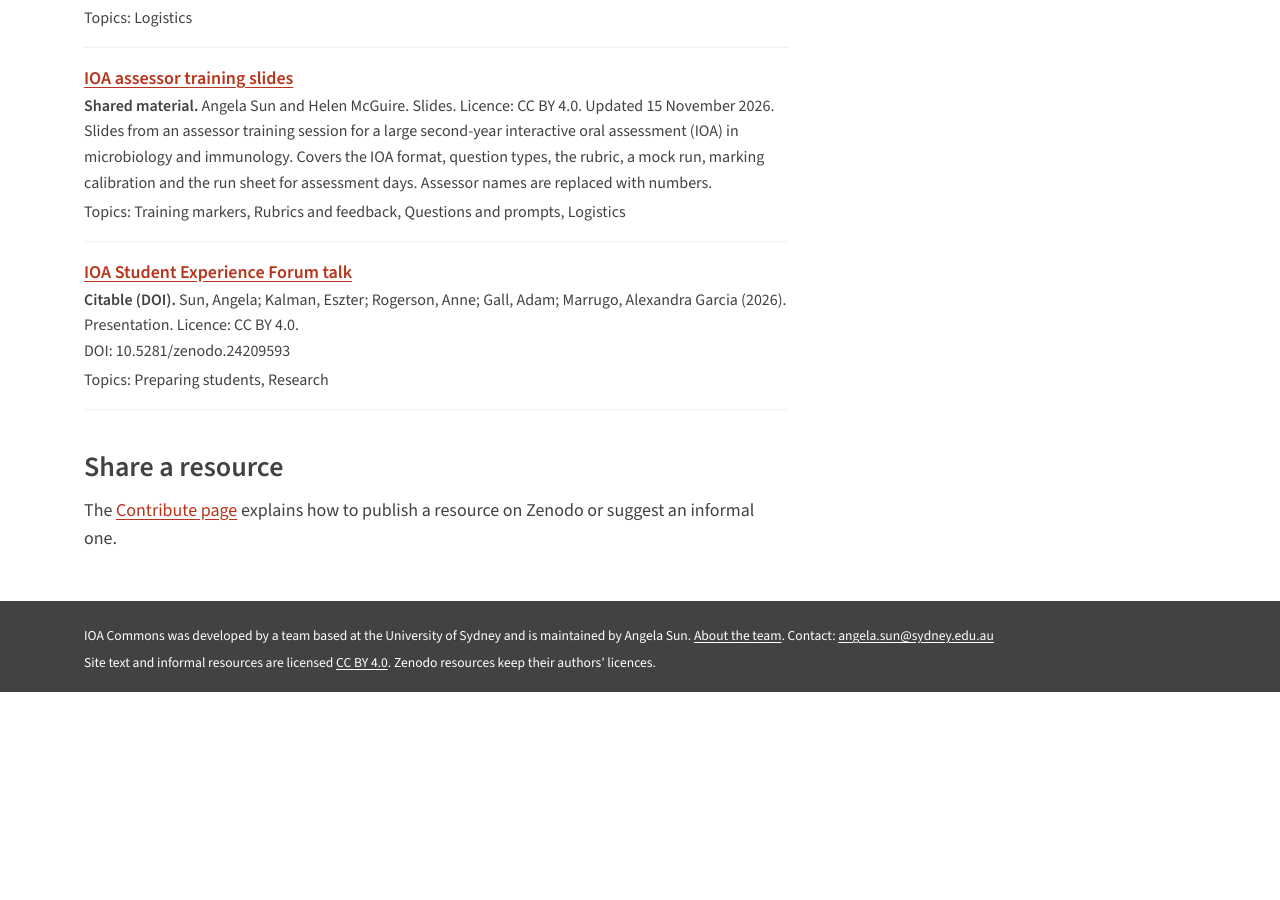
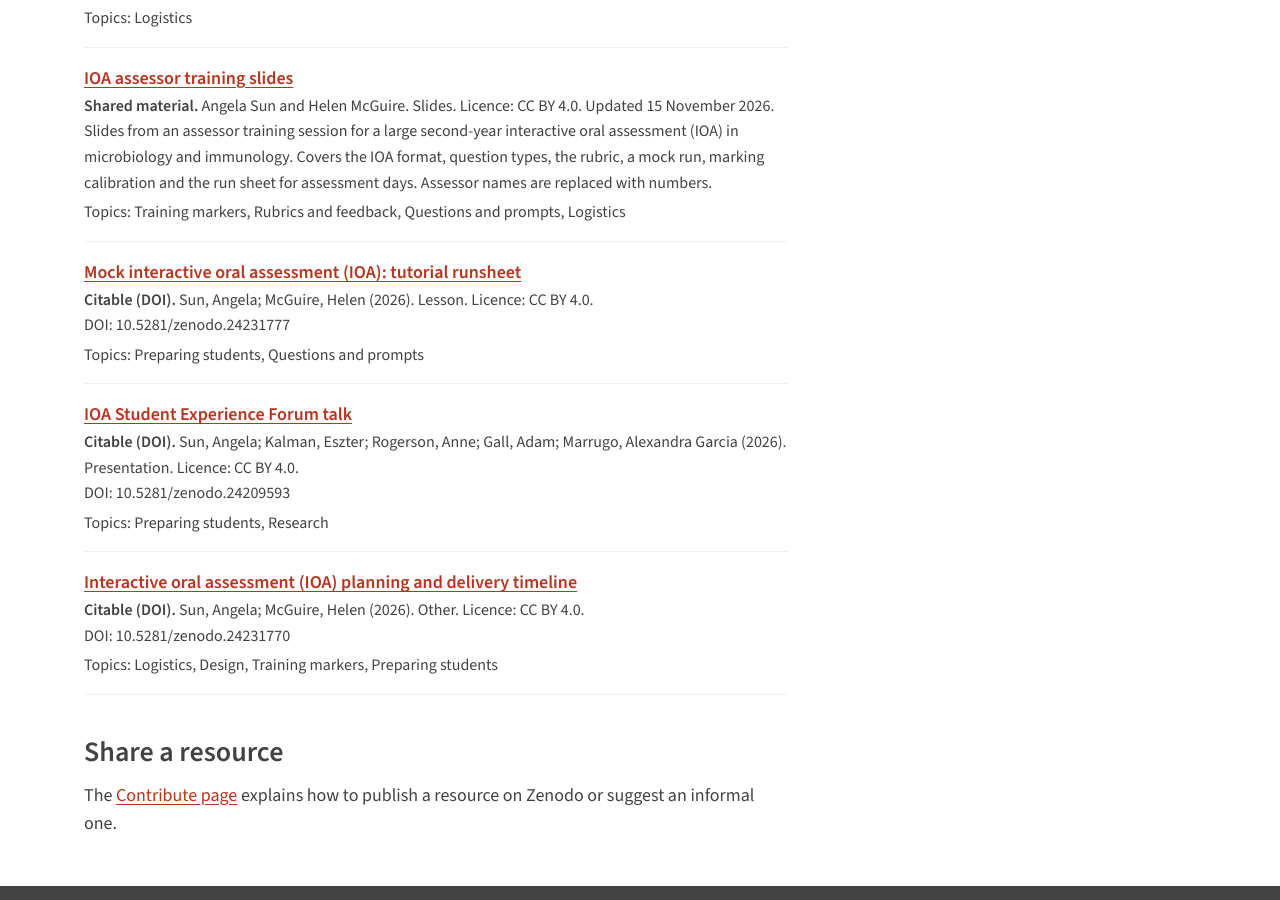
Before and after one commit to HelloAngela/ioa-hub, a Jekyll site: the page built from resources.md, in a window 1280 px wide and 900 px high, scrolled down 2360 px. Built offline with Jekyll 4.4.1, drawn with Linux system fonts in a browser that asks for light colours; before the commit the page ends 3052 px from its top, so only the background shows below that; some of the changed text lies outside the part shown.

Commit message:
Add the two new Zenodo records to the Resources list
Co-Authored-By: Claude Opus 5.5 <noreply@anthropic.com>

```diff
--- a/_data/zenodo.json
+++ b/_data/zenodo.json
@@ -1,6 +1,54 @@
 {
   "community": "ioahub",
   "records": [
+    {
+      "title": "Mock interactive oral assessment (IOA): tutorial runsheet",
+      "creators": [
+        "Sun, Angela",
+        "McGuire, Helen"
+      ],
+      "publication_date": "2026-11-14",
+      "doi": "10.5281/zenodo.24231777",
+      "licence": "cc-by-4.0",
+      "resource_type": "Lesson",
+      "description": "A 60 to 75 minute tutorial plan in which students practise an interactive oral assessment (IOA) in groups of two or three, taking turns as student, assessor and observer. It includes a warm-up, a central briefing on the format and rubric, timed practice rounds, guidance for assessors, observers and ",
+      "keywords": [
+        "interactive oral assessment",
+        "oral assessment",
+        "mock assessment",
+        "higher education",
+        "Preparing students",
+        "Questions and prompts"
+      ],
+      "url": "https://zenodo.org/records/24231777",
+      "downloads": 0,
+      "views": 0
+    },
+    {
+      "title": "Interactive oral assessment (IOA) planning and delivery timeline",
+      "creators": [
+        "Sun, Angela",
+        "McGuire, Helen"
+      ],
+      "publication_date": "2026-11-14",
+      "doi": "10.5281/zenodo.24231770",
+      "licence": "cc-by-4.0",
+      "resource_type": "Other",
+      "description": "A week-by-week timeline for running an interactive oral assessment (IOA) in a large unit, from two to three months before semester to the exam period. Each row lists what staff and students do that week, including approvals, scenario and rubric design, tutor training, practice, scheduling, the asses",
+      "keywords": [
+        "interactive oral assessment",
+        "oral assessment",
+        "assessment design",
+        "higher education",
+        "Logistics",
+        "Design",
+        "Training markers",
+        "Preparing students"
+      ],
+      "url": "https://zenodo.org/records/24231770",
+      "downloads": 0,
+      "views": 0
+    },
     {
       "title": "IOA Student Experience Forum talk",
       "creators": [
```
